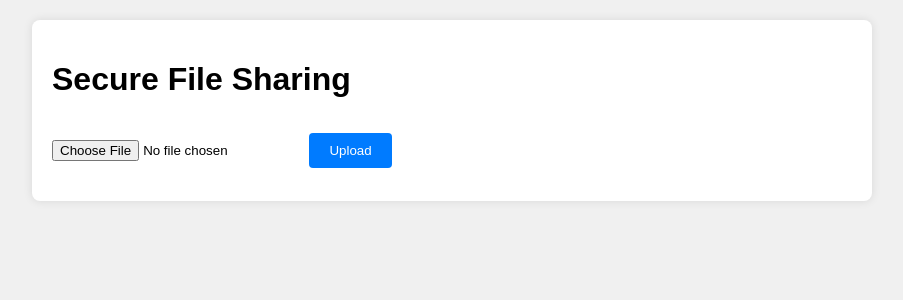
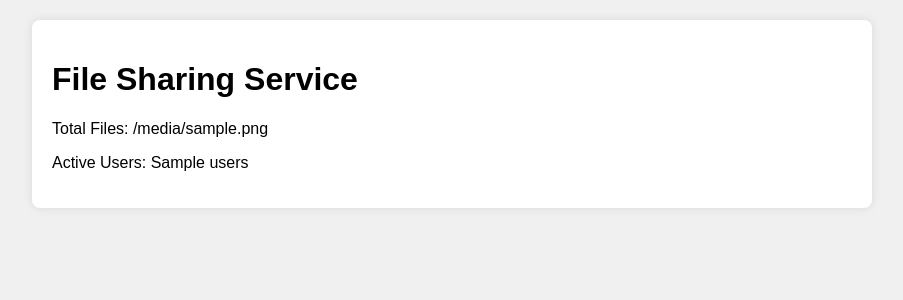
Before and after one commit to whoami847/File_shearing_Bot0, a Python web app: template bot/web/templates/index.html in a window 1280 px wide. Shown: the top 300 px of the page, without its empty margins (188-1091 px from the left). Run offline with Jinja, Linux system fonts and the light colour scheme; the template is opened without the code that fills it: most values are stand-ins (such as "Sample title", 1, 10 or a date in 2020).

Commit message:
Update index.html

```diff
--- a/bot/web/templates/index.html
+++ b/bot/web/templates/index.html
@@ -1,16 +1,16 @@
 <!DOCTYPE html>
 <html>
 <head>
-    <title>File Sharing Service</title>
+    <title>File Share Bot</title>
     <link rel="stylesheet" href="/static/style.css">
 </head>
 <body>
     <div class="container">
-        <h1>Secure File Sharing</h1>
-        <form action="/upload" method="post" enctype="multipart/form-data">
-            <input type="file" name="file" required>
-            <button type="submit">Upload</button>
-        </form>
+        <h1>File Sharing Service</h1>
+        <div class="stats">
+            <p>Total Files: {{ files }}</p>
+            <p>Active Users: {{ users }}</p>
+        </div>
     </div>
 </body>
 </html>
```
